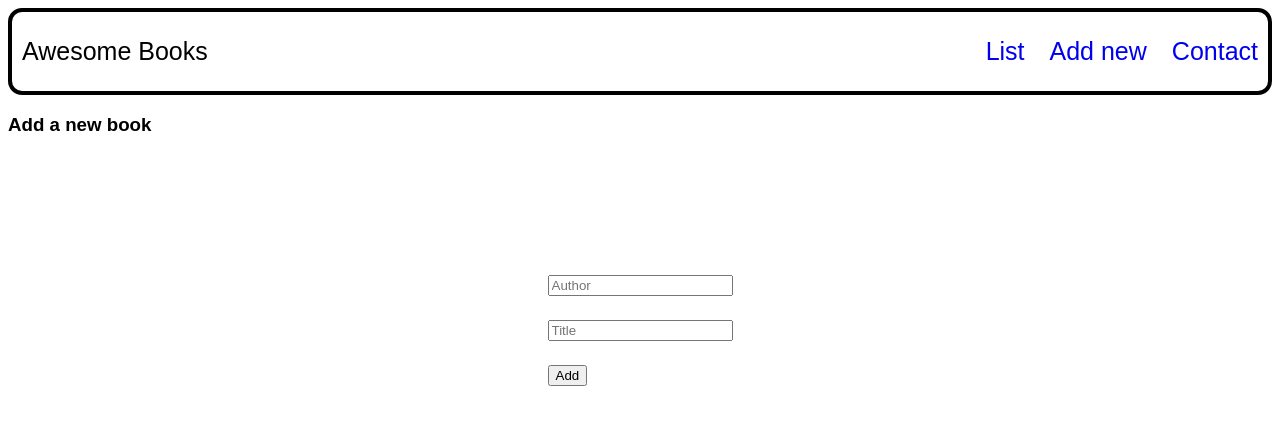
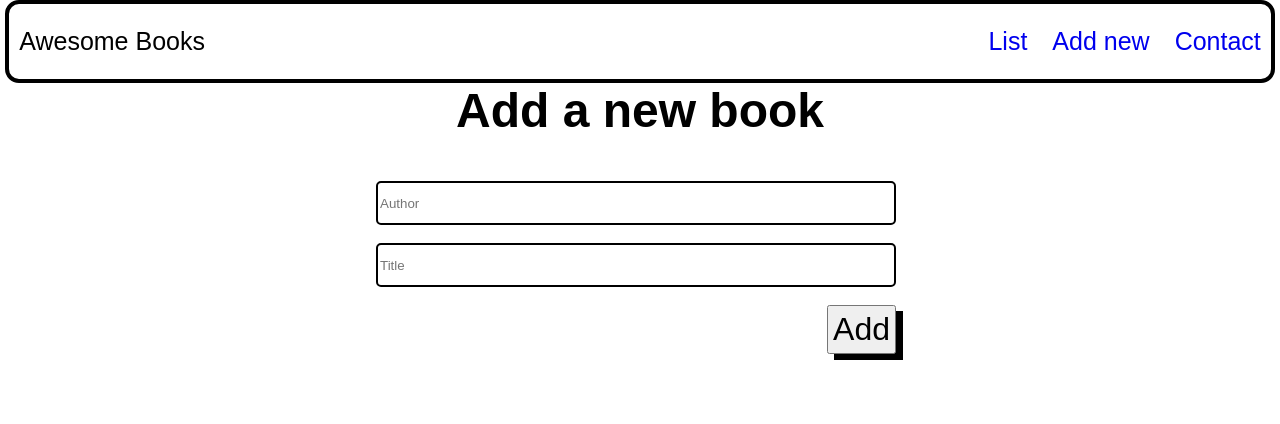
Before and after one commit to KareemWilson/awesome-books-app, a website with bundled scripts: page newbook.html in a window 1280 px wide. Built offline with nearby package versions, Linux system fonts and the light colour scheme.

Commit message:
new pages update

```diff
--- a/addnew.css
+++ b/addnew.css
@@ -1,16 +1,6 @@
 
 * {
     font-family: sans-serif;
-}
-
-section {
-  display: flex;
-  flex-direction: column;
-  justify-content: center;
-  align-content: center;
-  align-items: center;
-  padding-top: 100px;
-  font-size: 40px;
 }
 
 nav {
--- a/newbook.html
+++ b/newbook.html
@@ -6,6 +6,7 @@
     <meta name="viewport" content="width=device-width, initial-scale=1.0">
     <title>Document</title>
     <link rel="stylesheet" href="addnew.css">
+    <link rel="stylesheet" href="styles.css">
 </head>
 <body>
     <nav>
--- a/styles.css
+++ b/styles.css
@@ -41,7 +41,7 @@ body {
 }
 
 .add-book {
-  width: 20%;
+  width: 40%;
 }
 
 form {
@@ -63,3 +63,26 @@ button {
   padding: 4px;
   box-shadow: 7px 6px #000;
 }
+
+nav {
+  display: flex;
+  flex-direction: row;
+  justify-content: space-between;
+  font-size: 25px;
+  border: 4px solid;
+  padding: 0 10px;
+  border-radius: 14px;
+  height: 75px;
+  align-items: center;
+  width: 97%;
+}
+
+.nav-list {
+    list-style: none;
+    display: flex;
+    gap: 25px;
+}
+
+a {
+  text-decoration: none;
+}
```
